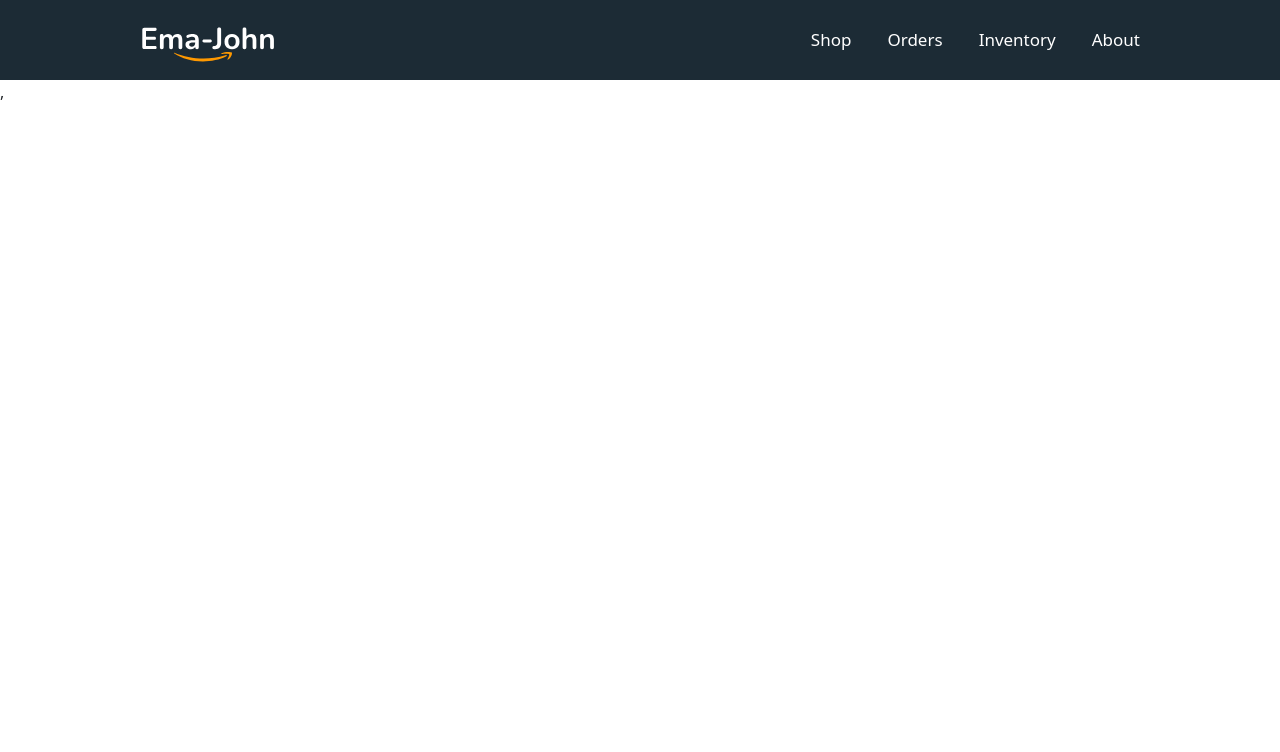
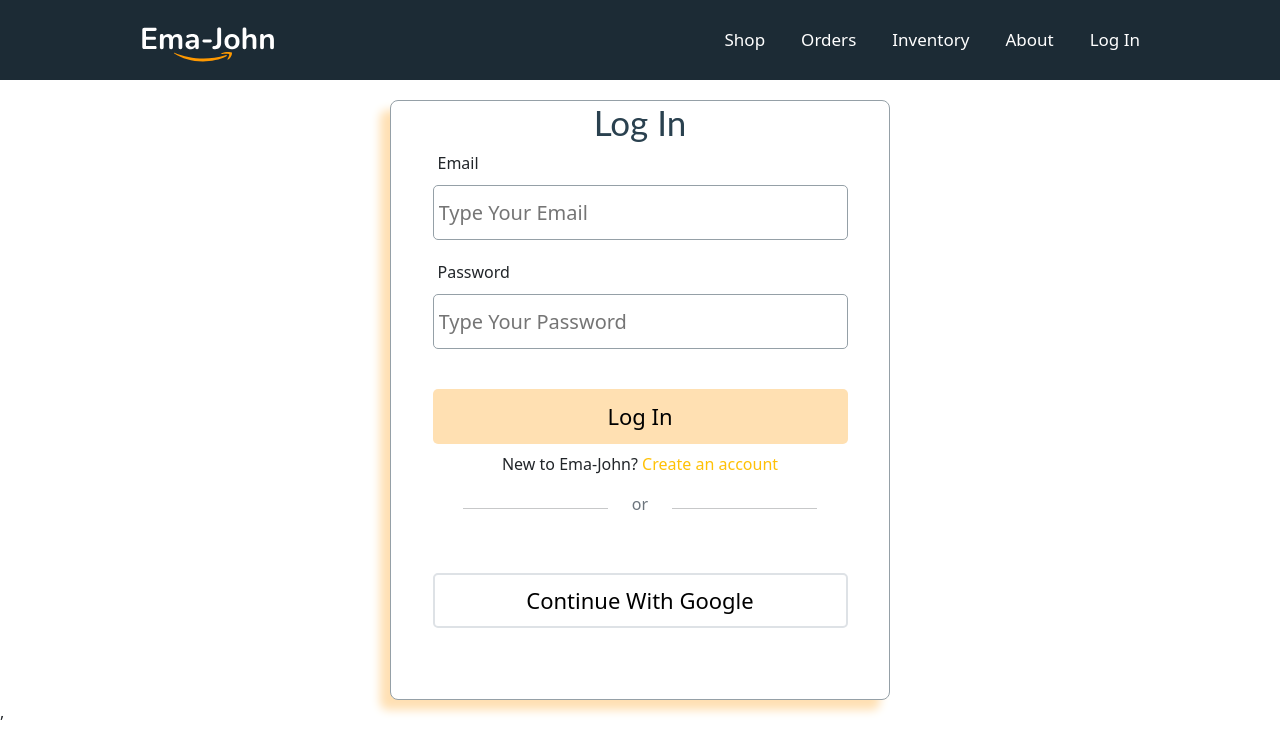
Before and after one commit to eliyas700/Simple-E-Commerce-by-React, a React (Create React App) app: page /login in a window 1280 px wide. Shown: the top 752 px of the page. Built offline with nearby package versions, Linux system fonts and the light colour scheme.

Commit message:
Log in and Sign Up Ui Design

```diff
--- a/src/App.js
+++ b/src/App.js
@@ -1,10 +1,12 @@
 import "./App.css";
 import Header from "./components/Header/Header";
 import Shop from "./components/Header/Shop/Shop";
-import { Routes, Route, Link } from "react-router-dom";
+import { Routes, Route, Link, Router } from "react-router-dom";
 import Orders from "./components/Orders/Orders";
 import Inventory from "./components/Inventory/Inventory";
 import About from "./components/About/About";
+import LogIn from "./components/LogIn/LogIn";
+import SignUp from "./components/SignUp/SignUp";
 function App() {
   return (
     <div>
@@ -15,6 +17,8 @@
         <Route path="/order" element={<Orders />}></Route>
         <Route path="/inventory" element={<Inventory />} />
         <Route path="/about" element={<About />} />
+        <Route path="/login" element={<LogIn />}></Route>
+        <Route path="/signup" element={<SignUp />}></Route>
       </Routes>
     </div>
   );
--- a/src/components/Header/Header.js
+++ b/src/components/Header/Header.js
@@ -11,6 +11,7 @@
         <Link to="/order">Orders</Link>
         <Link to="/inventory">Inventory</Link>
         <Link to="/about">About</Link>
+        <Link to="/login">Log In</Link>
       </div>
     </nav>
   );
--- /dev/null
+++ b/src/components/LogIn/LogIn.css
@@ -0,0 +1,68 @@
+.form-container {
+    width: 500px;
+    height: 600px;
+    background: #FFFFFF;
+    border: 1px solid #95A0A7;
+    box-sizing: border-box;
+    border-radius: 8px;
+    margin: 0 auto;
+    display: flex;
+    justify-content: center;
+    margin-top: 20px;
+    box-shadow: -10px 10px 10px #FFE0B3;
+}
+
+
+.login-title {
+    font-family: 'Lato';
+    font-style: normal;
+    font-weight: 400;
+    font-size: 35px;
+    color: #2A414F;
+    text-align: center;
+}
+
+.input-groups {
+    margin-bottom: 20px;
+}
+
+.input-groups label {
+    display: block;
+    margin-left: 5px;
+}
+
+.input-groups input {
+    width: 415px;
+    height: 55px;
+    border: 1px solid #95A0A7;
+    font-size: 20px;
+    margin-top: 10px;
+    box-sizing: border-box;
+    border-radius: 5px;
+    padding-left: 5px;
+}
+
+.form-submit {
+    width: 415px;
+    height: 55px;
+    background: rgba(255, 153, 0, 0.3);
+    border-radius: 5px;
+    font-size: 22px;
+    border: none;
+    cursor: pointer;
+    transition: .5s ease-in-out;
+    margin-top: 20px;
+}
+
+.form-submit:hover {
+    background-color: rgba(255, 153, 0, 1);
+}
+
+.or-section {
+    display: flex;
+    justify-content: center;
+}
+
+hr {
+    width: 145px;
+}
--- /dev/null
+++ b/src/components/LogIn/LogIn.js
@@ -0,0 +1,59 @@
+import React from "react";
+import { Link } from "react-router-dom";
+import "./LogIn.css";
+const LogIn = () => {
+  return (
+    <div className="form-container">
+      <div>
+        <h2 className="login-title">Log In</h2>
+        <form>
+          <div className="input-groups">
+            <label className="d-block" htmlFor="email">
+              Email
+            </label>
+            <input
+              type="email"
+              name="email"
+              id="email"
+              placeholder="Type Your Email"
+              required
+            />
+          </div>
+          <div className="input-groups">
+            <label htmlFor="password">Password</label>
+            <input
+              type="password"
+              name="password"
+              id="password"
+              required
+              placeholder="Type Your Password"
+            />
+          </div>
+          <input className="form-submit" type="submit" value="Log In" />
+        </form>
+        <p className="text-center mt-2">
+          New to Ema-John?{" "}
+          <Link className="text-warning my-2 text-decoration-none" to="/signup">
+            {" "}
+            Create an account
+          </Link>
+        </p>
+
+        <div className="or-section">
+          <div>
+            <hr />
+          </div>
+          <span className="text-secondary px-4">or</span>
+          <div>
+            <hr />
+          </div>
+        </div>
+        <button className="form-submit bg-white border mt-5 border-2">
+          Continue With Google
+        </button>
+      </div>
+    </div>
+  );
+};
+
+export default LogIn;
--- /dev/null
+++ b/src/components/SignUp/SignUp.js
@@ -0,0 +1,69 @@
+import React from "react";
+import { Link } from "react-router-dom";
+
+const SignUp = () => {
+  return (
+    <div className="form-container">
+      <div>
+        <h2 className="login-title">Sign Up</h2>
+        <form>
+          <div className="input-groups">
+            <label className="d-block" htmlFor="email">
+              Email
+            </label>
+            <input
+              type="email"
+              name="email"
+              id="email"
+              placeholder="Type Your Email"
+              required
+            />
+          </div>
+          <div className="input-groups">
+            <label htmlFor="password">Password</label>
+            <input
+              type="password"
+              name="password"
+              id="password"
+              placeholder="Type Your Password"
+              required
+            />
+          </div>
+          <div className="input-groups">
+            <label htmlFor="confirm-password">Confirm Password</label>
+            <input
+              type="password"
+              name="confirm-password"
+              id="confirm-password"
+              placeholder="Re-type Your Password"
+              required
+            />
+          </div>
+          <input className="form-submit" type="submit" value="Sign Up" />
+        </form>
+        <p className="text-center ">
+          Already have an account?{" "}
+          <Link className="text-warning my-2 text-decoration-none" to="/login">
+            {" "}
+            LogIn
+          </Link>
+        </p>
+
+        <div className="or-section">
+          <div>
+            <hr />
+          </div>
+          <span className="text-secondary px-4">or</span>
+          <div>
+            <hr />
+          </div>
+        </div>
+        <button className="form-submit bg-white border mt-2 border-2">
+          Continue With Google
+        </button>
+      </div>
+    </div>
+  );
+};
+
+export default SignUp;
```
Also changed, not shown: src/components/SignUp/SignUp.css (added).
